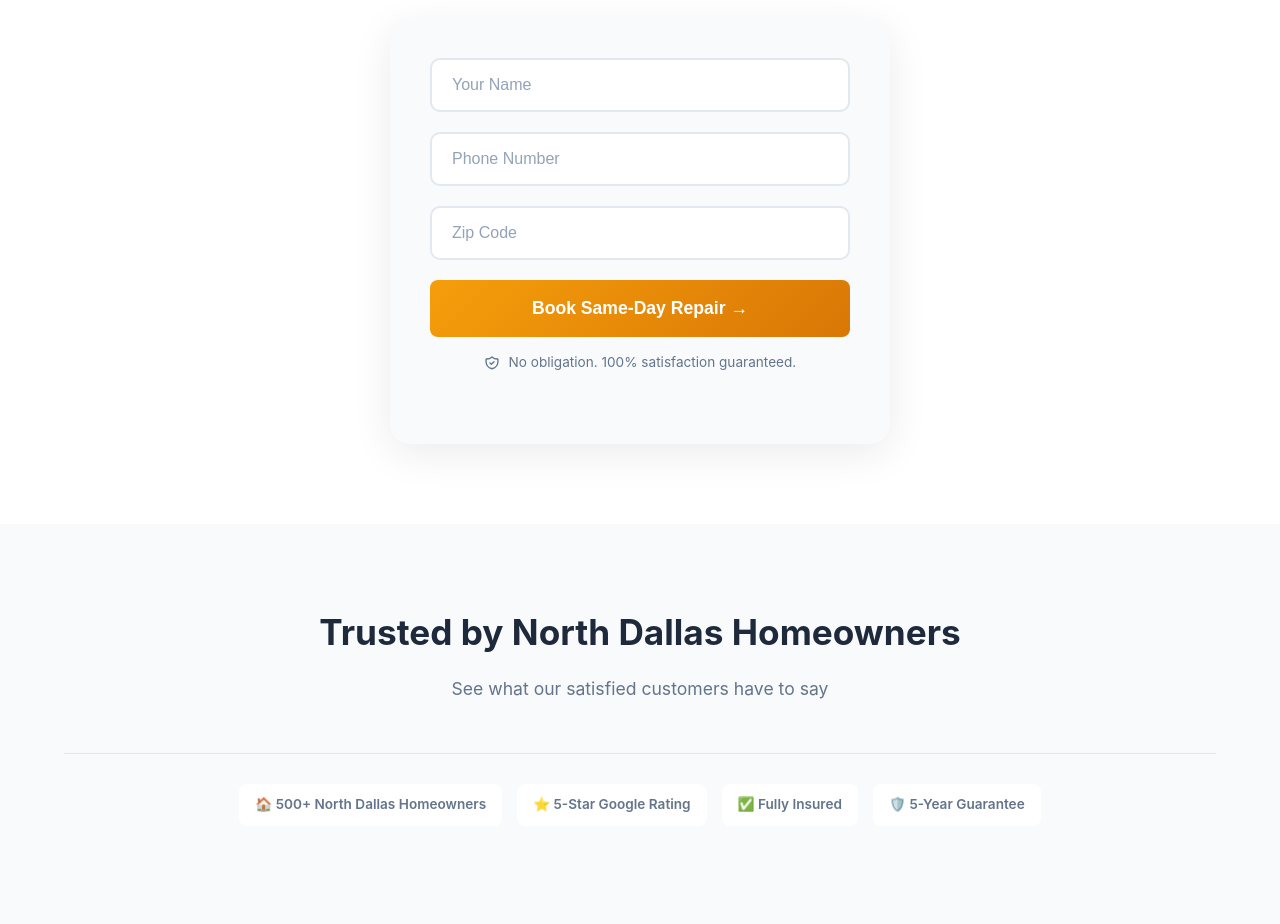
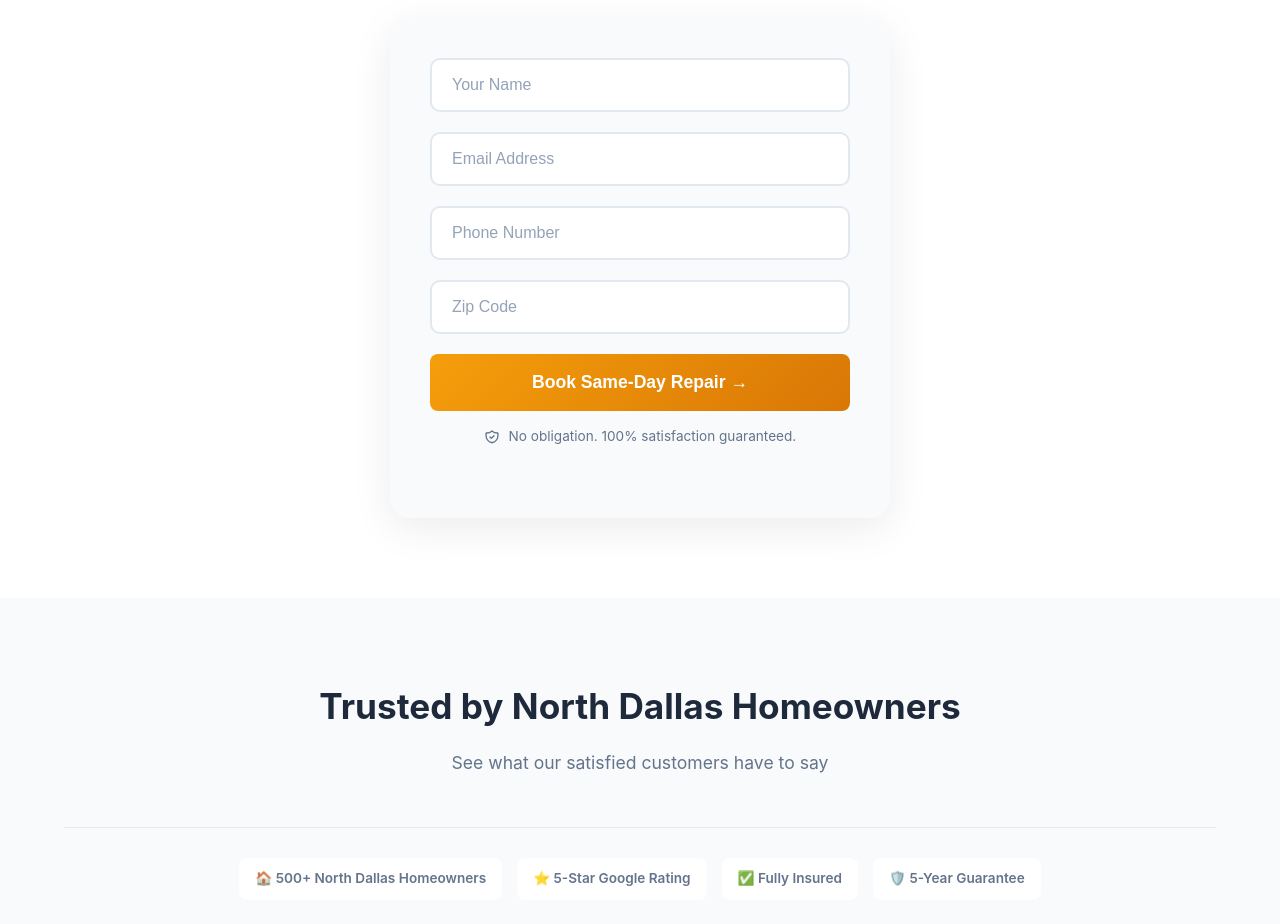
Before and after one commit to thuvo22/drywall-landing-page, a plain HTML site: page index.html in a window 1280 px wide. Shown: the part 940-1864 px from the top of the page. Drawn offline with Linux system fonts and the light colour scheme.

Commit message:
Add email field to form

```diff
--- a/index.html
+++ b/index.html
@@ -862,6 +862,9 @@
                     <input type="text" name="name" id="name" placeholder="Your Name" required>
                 </div>
                 <div class="form-group">
+                    <input type="email" name="email" id="email" placeholder="Email Address" required>
+                </div>
+                <div class="form-group">
                     <input type="tel" name="phone" id="phone" placeholder="Phone Number" required>
                 </div>
                 <div class="form-group">
@@ -1069,6 +1072,7 @@
 
             const formData = {
                 name: document.getElementById('name').value,
+                email: document.getElementById('email').value,
                 phone: document.getElementById('phone').value,
                 zipcode: document.getElementById('zipcode').value,
                 source: 'Drywall Landing Page'
```
